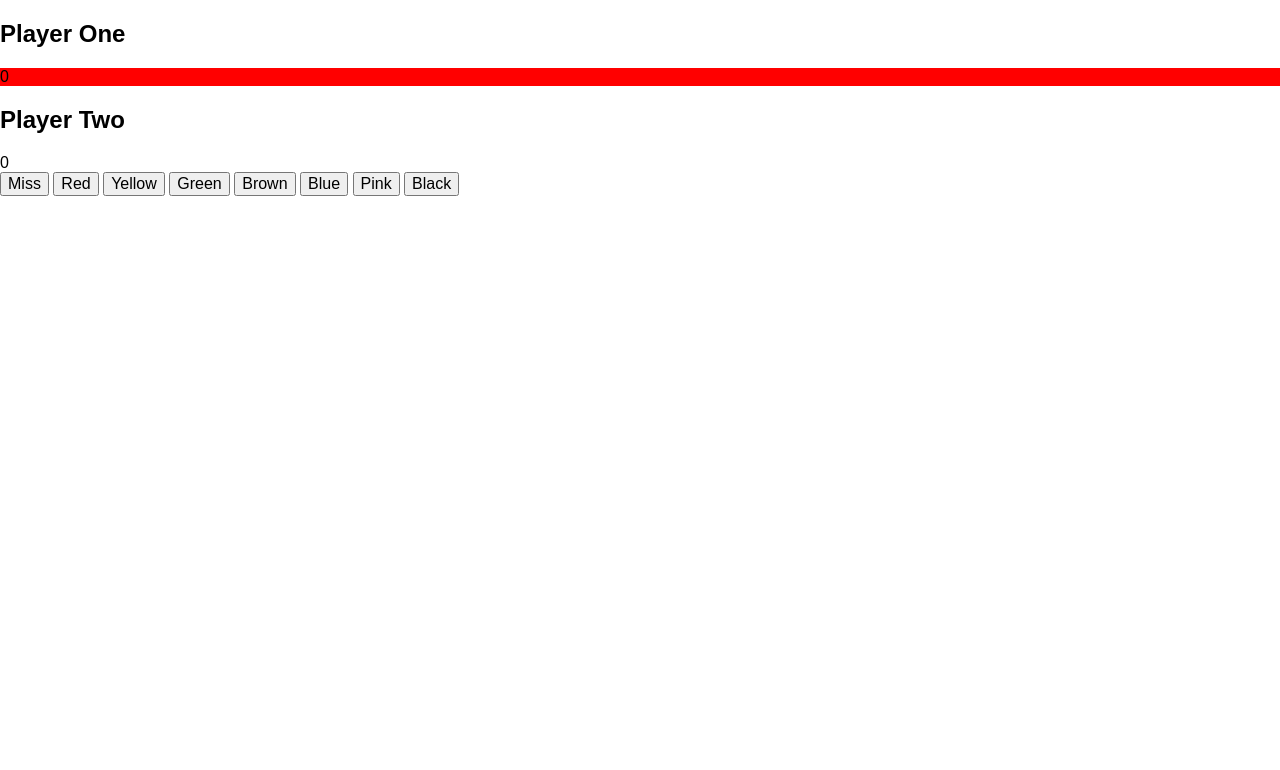
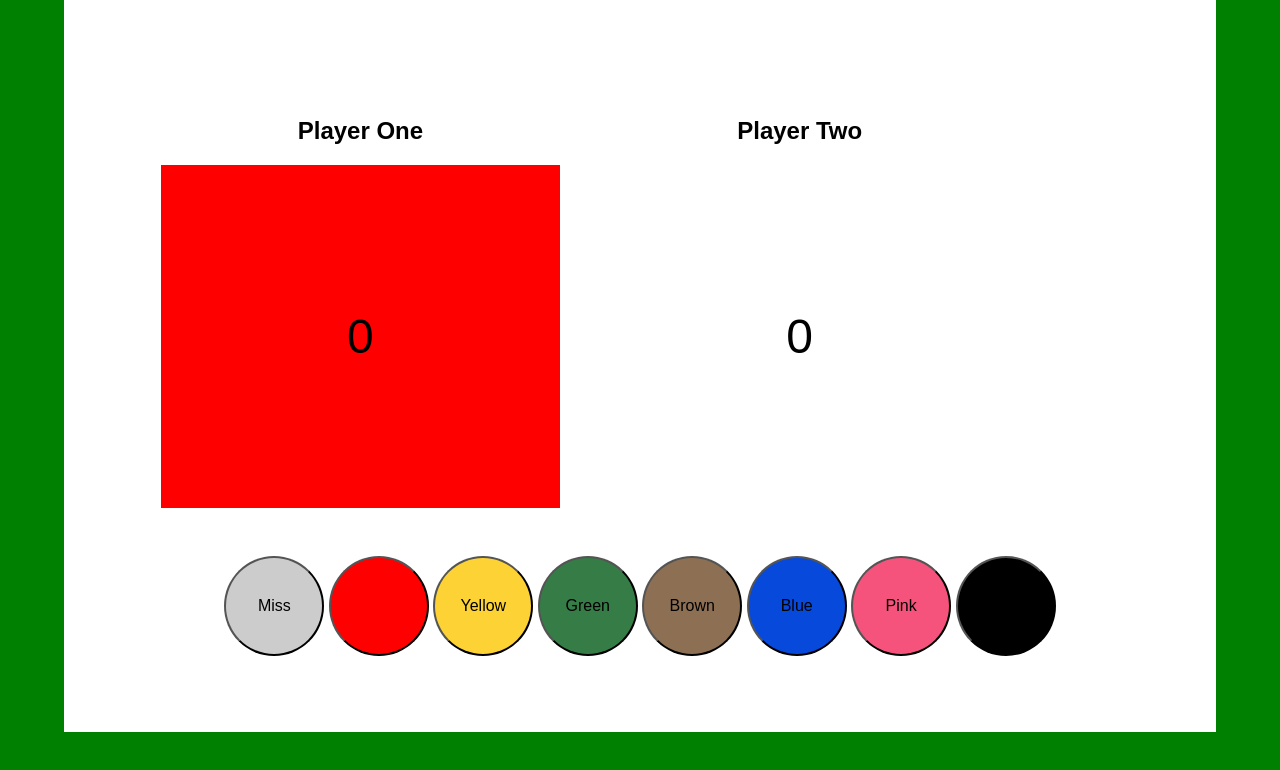
Before and after one commit to nigeltart/snooker, a plain HTML site: page index.html in a window 1280 px wide. Drawn offline with Linux system fonts and the light colour scheme.

Commit message:
Added styling

```diff
--- a/index.html
+++ b/index.html
@@ -25,7 +25,7 @@
 				Miss
 			</button>
 			<button data-score="1">
-				Red
+				&nbsp;
 			</button>
 			<button data-score="2">
 				Yellow
--- a/style.css
+++ b/style.css
@@ -422,3 +422,48 @@ td,
 th {
   padding: 0;
 }
+
+
+body{
+	background-color:green;
+}
+.scores{
+	background-color:white;
+	width:78%;
+	margin:auto;
+	padding:6%;
+}
+.players {
+	float:left;
+	width:40%;
+	margin:2% 2% 3em 2%;
+}
+h2{
+	text-align:center;
+}
+
+.players div{
+	font-size:48px;
+	text-align:center;
+	padding:3em 0% 3em 0%;
+}
+
+.balls-potted{
+	clear:both;
+	background-color:white;
+	text-align:center;
+	margin-top:3em;
+}
+.balls-potted button{
+	border-radius:50%;
+	width:100px;
+	height:100px;
+}
+.balls-potted button:nth-child(1){background-color:#CCCCCC;}
+.balls-potted button:nth-child(2){background-color:#FF0000;}
+.balls-potted button:nth-child(3){background-color:#fdd235;}
+.balls-potted button:nth-child(4){background-color:#367c46;}
+.balls-potted button:nth-child(5){background-color:#8d6f53;}
+.balls-potted button:nth-child(6){background-color:#0749db;}
+.balls-potted button:nth-child(7){background-color:#f5537c;}
+.balls-potted button:nth-child(8){background-color:#000000;}
```
